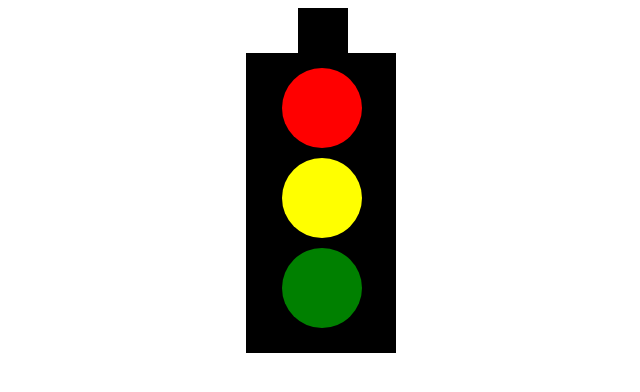
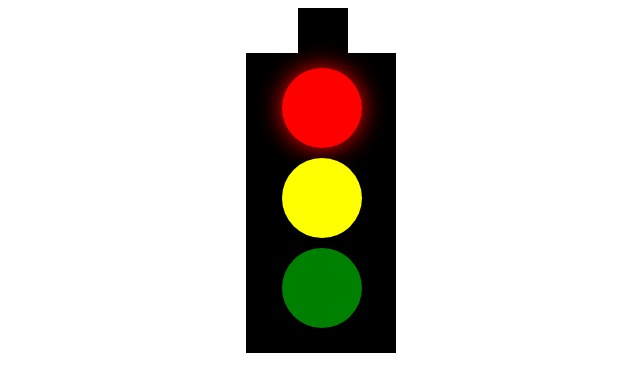
Before and after one commit to brighcory/day-2, a plain HTML site: page day-3/stoplight/index.html in a window 1280 px wide. In both pictures the pointer is over the element 484 px from the left and 108 px from the top of the page. Shown: the whole page, without its empty margins (162-802 px from the left). Drawn offline with Linux system fonts and the light colour scheme.

Commit message:
Lights Flash with mouse

```diff
--- a/day-3/stoplight/stop.css
+++ b/day-3/stoplight/stop.css
@@ -28,23 +28,41 @@
   width: 80px;
   background-color: #555;
   border-radius: 50%;
+  transition: all .5s linear;
+}
+
+.light:hover{
+  box-shadow: 0 0 15px gray;
 }
 
 .red{
   top: 20%;
-  background-color: red;
+  background-color: darkred;
+}
+.red:hover{
+  background: red;
+  cursor: pointer;
+  box-shadow: 0 0 25px red;
 }
 
 .yellow{
   top: 50%;
   background-color: yellow;
 }
-
+.yellow:hover{
+  background: lightyellow;
+  cursor: pointer;
+  box-shadow: 0 0 25px lightyellow;
+}
 .green{
   top: 80%;
   background-color: green;
 }
-
+.green:hover{
+  background: lightgreen;
+  cursor: pointer;
+  box-shadow: 0 0 25px lightgreen;
+}
 .stoplight *{
   position: absolute;
 }
```
